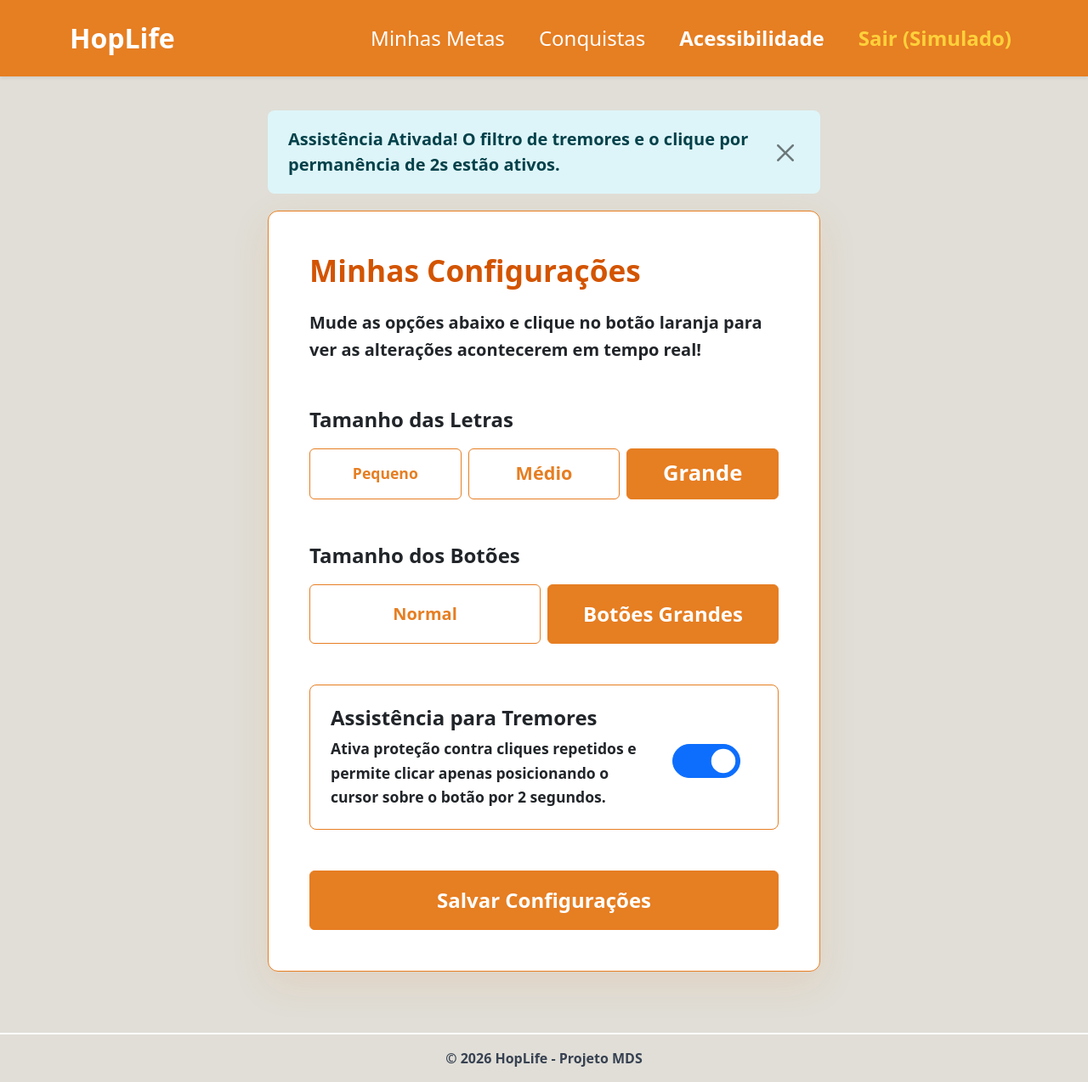
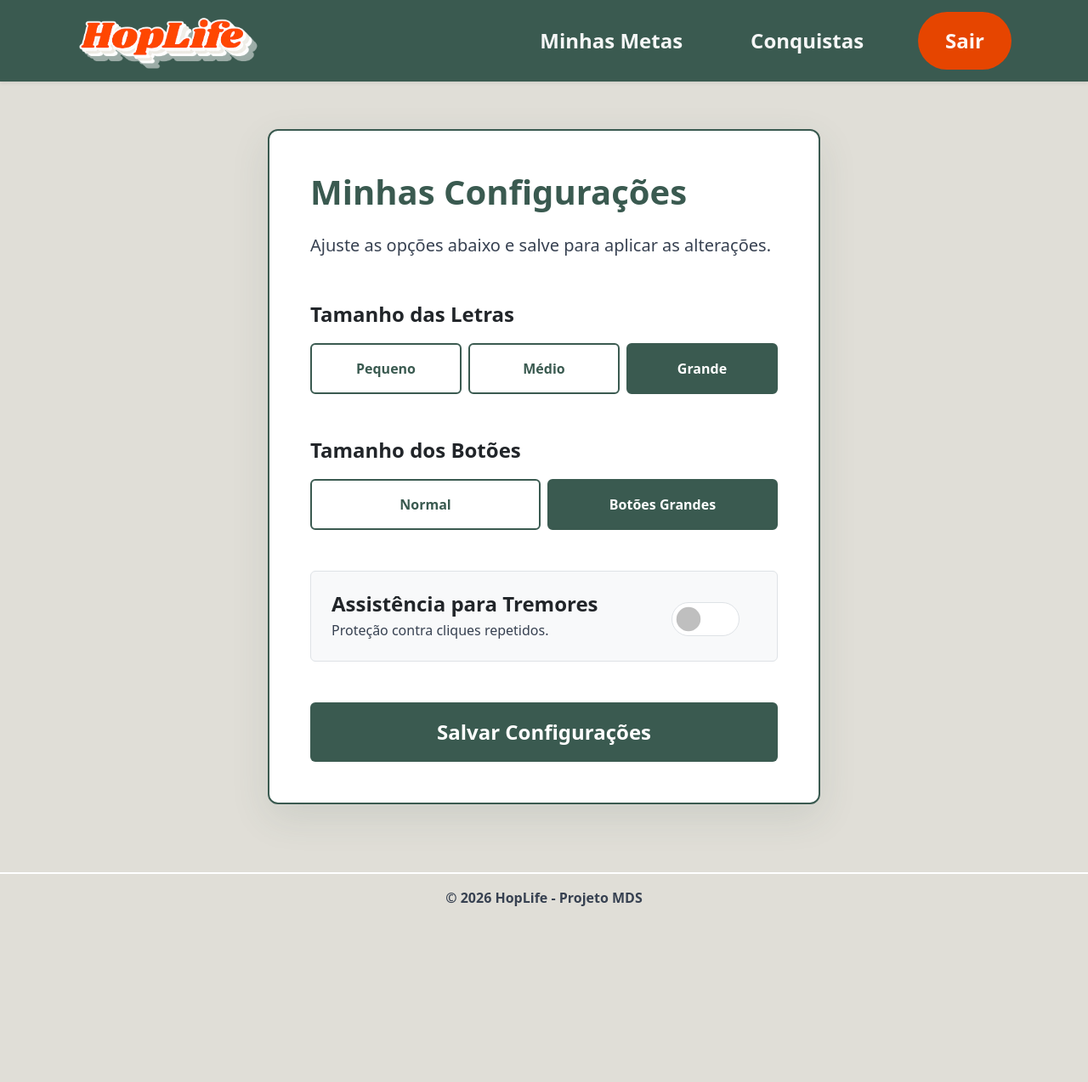
Before and after one commit to FGA0138-MDS-Ajax/2026.1-Hopper, a Django app: page /acessibilidade/ in a window 1280 px wide. Shown: the whole page at 85% size. After the commit the page ends 1067 px from the top, so only its background shows below. Run offline with Django 5.2, Linux system fonts and the light colour scheme.

Commit message:
fix: atualiza interface e cores da pagina de acessibilidade

```diff
--- a/core/templates/acessibilidade.html
+++ b/core/templates/acessibilidade.html
@@ -1,196 +1,82 @@
 {% extends 'base.html' %}
+{% load static %}
 
 {% block conteudo %}
 <style>
-    /* Esconde a navbar nativa da base APENAS nesta página para usarmos a versão esticada */
-    body > nav.navbar { display: none !important; }
-    body { overflow-x: hidden; }
-
-    :root {
-        --hoplife-orange: #E67E22;
-        --hoplife-bg-card: #FFFFFF;
+    /* Card centralizado e estilizado com as cores da Dash principal */
+    .card-acessibilidade {
+        border: 2px solid #3A5A50; /* Verde HopLife */
+        border-radius: 12px;
+        background-color: #FFFFFF;
+        max-width: 650px;
+        width: 100%;
+        box-shadow: 0 15px 45px rgba(58, 90, 80, 0.12) !important;
+        margin-top: 2rem;
+        margin-bottom: 2rem;
     }
 
-    /* Permite que a barra quebre o container da base de forma segura em qualquer tela */
-    .navbar-fullwidth {
-        width: 100vw !important;
-        margin-left: calc(-50vw + 50%);
-        padding-top: 1rem;
-        padding-bottom: 1rem;
-        margin-bottom: 2.5rem;
+    /* Estilo dos botões seguindo a paleta HopLife */
+    .btn-outline-hop {
+        color: #3A5A50 !important;
+        border: 2px solid #3A5A50 !important;
+        background-color: white !important;
+        font-weight: 700;
+        transition: all 0.2s;
     }
-
-    .bg-warm { background-color: var(--hoplife-orange) !important; }
-    .text-warm { color: #D35400 !important; }
-    .fw-bold { font-weight: 700 !important; }
-
-    /* BOTÕES BASE PADRONIZADOS E CENTRALIZADOS */
-    .btn-outline-warm {
-        color: var(--hoplife-orange) !important;
-        background-color: var(--hoplife-bg-card) !important;
-        border: 1px solid var(--hoplife-orange) !important;
-        border-radius: 6px !important;
-        margin: 0 !important;
-        transition: all 0.2s ease-in-out;
-        display: flex;
-        align-items: center;
-        justify-content: center;
-        width: 100%;
-        font-weight: 700;
-    }
-
-    .btn-check:not(:checked) + .btn-outline-warm:hover { background-color: #FCE1CC !important; }
-    .btn-check:checked + .btn-outline-warm {
-        background-color: var(--hoplife-orange) !important;
+    .btn-check:checked + .btn-outline-hop {
+        background-color: #3A5A50 !important;
         color: white !important;
-    }
-
-    /* CLASSES DE PADRONIZAÇÃO DE TAMANHOS (Desktop) */
-    .caixa-letra { height: 60px; }
-    .letra-p { font-size: 1.1rem; }
-    .letra-m { font-size: 1.35rem; }
-    .letra-g { font-size: 1.6rem; }
-
-    /* Caixas de botão com a MESMA ALTURA, apenas com fontes diferentes */
-    .caixa-botao-normal { height: 70px; font-size: 1.25rem; }
-    .caixa-botao-grande { height: 70px; font-size: 1.5rem; }
-
-    /* Card principal com sombra */
-    .card-acessibilidade {
-        border: 1px solid var(--hoplife-orange);
-        border-radius: 12px;
-        background-color: var(--hoplife-bg-card);
-        max-width: 650px;
-        width: 100%;
-        box-shadow: 0 15px 45px rgba(230, 126, 34, 0.12) !important;
-    }
-
-    .caixa-assistencia {
-        border: 1px solid var(--hoplife-orange);
-        border-radius: 8px;
-        background-color: #ffffff;
-    }
-
-    .btn-salvar {
-        background-color: var(--hoplife-orange);
-        color: white !important;
-        border: 1px solid var(--hoplife-orange) !important;
-        border-radius: 6px !important;
-    }
-
-    .btn-salvar:hover {
-        background-color: #D35400 !important;
-        border-color: #D35400 !important;
-    }
-
-    /* Alertas com fontes legíveis */
-    .alerta-azul, .alerta-cinza {
-        border-radius: 8px; max-width: 650px; margin: 0 auto 20px auto;
-        padding: 1.2rem 3.5rem 1.2rem 1.5rem; position: relative; font-weight: 600; font-size: 1.25rem;
-    }
-    .alerta-azul { background-color: #DDF5F9; border: none; color: #04414A; }
-    .alerta-cinza { background-color: #E9ECEF; border: none; color: #212529; }
-
-    .texto-alto-contraste { color: #212529 !important; font-weight: 600; }
-
-    /* REGRAS DE RESPONSIVIDADE PARA CELULARES E TABLETS */
-    @media (max-width: 768px) {
-        .letra-p { font-size: 1rem; }
-        .letra-m { font-size: 1.2rem; }
-        .letra-g { font-size: 1.4rem; }
-
-        /* Caixas de botão com a MESMA ALTURA no celular */
-        .caixa-botao-normal { height: 60px; font-size: 1.1rem; }
-        .caixa-botao-grande { height: 60px; font-size: 1.3rem; }
-
-        .titulo-card { font-size: 1.8rem !important; }
-        .texto-descritivo { font-size: 1.1rem !important; }
-        .alerta-azul, .alerta-cinza { font-size: 1rem; padding: 1rem 3rem 1rem 1rem; }
     }
 </style>
 
-<nav class="navbar navbar-expand-lg navbar-dark bg-warm shadow-sm navbar-fullwidth">
-    <div class="container">
-        <a class="navbar-brand fw-bold fs-2" href="/">HopLife</a>
-        <button class="navbar-toggler" type="button" data-bs-toggle="collapse" data-bs-target="#navbarNav">
-            <span class="navbar-toggler-icon"></span>
-        </button>
-        <div class="collapse navbar-collapse" id="navbarNav">
-            <ul class="navbar-nav ms-auto align-items-center gap-4 fs-4">
-                <li class="nav-item"><a class="nav-link text-white" href="#">Minhas Metas</a></li>
-                <li class="nav-item"><a class="nav-link text-white" href="#">Conquistas</a></li>
-                <li class="nav-item"><a class="nav-link text-white fw-bold active" href="#">Acessibilidade</a></li>
-                <li class="nav-item"><a class="nav-link fw-bold" href="#" style="color: #FFD13B !important;">Sair (Simulado)</a></li>
-            </ul>
-        </div>
-    </div>
-</nav>
+<div class="container py-4">
 
-<div class="pb-5">
-
-    <div id="alertaAzul" class="alert alerta-azul alert-dismissible fade show" role="alert">
-        <strong class="fw-bold">Assistência Ativada!</strong> O filtro de tremores e o clique por permanência de 2s estão ativos.
-        <button type="button" class="btn-close" data-bs-dismiss="alert" aria-label="Close" style="top: 20px; right: 15px;"></button>
+    <div id="alertaAzul" class="alert alert-success d-none" role="alert">
+        <strong>Assistência Ativada!</strong> Filtros e cliques de permanência ativos.
     </div>
 
-    <div id="alertaCinza" class="alert alerta-cinza alert-dismissible fade show d-none" role="alert">
-        <strong class="fw-bold text-dark">Assistência Desativada!</strong> Os recursos de auxílio motor foram desativados.
-        <button type="button" class="btn-close" data-bs-dismiss="alert" aria-label="Close" style="top: 20px; right: 15px;"></button>
+    <div id="alertaCinza" class="alert alert-secondary d-none" role="alert">
+        <strong>Assistência Desativada!</strong> Recursos de auxílio motor desativados.
     </div>
 
-    <div class="card-acessibilidade p-3 p-md-5 mx-auto">
+    <div class="card-acessibilidade p-4 p-md-5 mx-auto">
 
-        <h1 class="text-warm fw-bold mb-4 titulo-card" style="font-size: 2.2rem;">Minhas Configurações</h1>
-        <p class="texto-alto-contraste mb-4 mb-md-5 texto-descritivo" style="font-size: 1.25rem; line-height: 1.6;">
-            Mude as opções abaixo e clique no botão laranja para ver as alterações acontecerem em tempo real!
+        <h1 class="text-hop-green fw-bolder mb-4">Minhas Configurações</h1>
+        <p class="text-escuro mb-5 fs-5">
+            Ajuste as opções abaixo e salve para aplicar as alterações.
         </p>
 
         <form>
-            <div class="mb-4 mb-md-5">
+            <div class="mb-5">
                 <label class="fw-bold text-dark mb-3 d-block fs-4">Tamanho das Letras</label>
-                <div class="row g-2 align-items-stretch">
-                    <div class="col-12 col-md-4">
-                        <input type="radio" class="btn-check" name="tamanho_letra" id="letra_pequena" autocomplete="off">
-                        <label class="btn btn-outline-warm caixa-letra letra-p" for="letra_pequena">Pequeno</label>
+                <div class="row g-2">
+                    <div class="col-4"><input type="radio" class="btn-check" name="tamanho_letra" id="letra_pequena"><label class="btn btn-outline-hop w-100 py-3" for="letra_pequena">Pequeno</label></div>
+                    <div class="col-4"><input type="radio" class="btn-check" name="tamanho_letra" id="letra_media"><label class="btn btn-outline-hop w-100 py-3" for="letra_media">Médio</label></div>
+                    <div class="col-4"><input type="radio" class="btn-check" name="tamanho_letra" id="letra_grande" checked><label class="btn btn-outline-hop w-100 py-3" for="letra_grande">Grande</label></div>
+                </div>
+            </div>
+
+            <div class="mb-5">
+                <label class="fw-bold text-dark mb-3 d-block fs-4">Tamanho dos Botões</label>
+                <div class="row g-2">
+                    <div class="col-6"><input type="radio" class="btn-check" name="tamanho_botao" id="botao_normal"><label class="btn btn-outline-hop w-100 py-3" for="botao_normal">Normal</label></div>
+                    <div class="col-6"><input type="radio" class="btn-check" name="tamanho_botao" id="botao_grande" checked><label class="btn btn-outline-hop w-100 py-3" for="botao_grande">Botões Grandes</label></div>
+                </div>
+            </div>
+
+            <div class="p-4 mb-5 border rounded bg-light">
+                <div class="d-flex justify-content-between align-items-center">
+                    <div>
+                        <h4 class="fw-bold text-dark mb-1">Assistência para Tremores</h4>
+                        <p class="text-escuro mb-0">Proteção contra cliques repetidos.</p>
                     </div>
-                    <div class="col-12 col-md-4">
-                        <input type="radio" class="btn-check" name="tamanho_letra" id="letra_media" autocomplete="off">
-                        <label class="btn btn-outline-warm caixa-letra letra-m" for="letra_media">Médio</label>
-                    </div>
-                    <div class="col-12 col-md-4">
-                        <input type="radio" class="btn-check" name="tamanho_letra" id="letra_grande" autocomplete="off" checked>
-                        <label class="btn btn-outline-warm caixa-letra letra-g" for="letra_grande">Grande</label>
+                    <div class="form-check form-switch fs-1">
+                        <input class="form-check-input" type="checkbox" role="switch" id="switchTremores">
                     </div>
                 </div>
             </div>
 
-            <div class="mb-4 mb-md-5">
-                <label class="fw-bold text-dark mb-3 d-block fs-4">Tamanho dos Botões</label>
-                <div class="row g-2 align-items-stretch">
-                    <div class="col-12 col-md-6">
-                        <input type="radio" class="btn-check" name="tamanho_botao" id="botao_normal" autocomplete="off">
-                        <label class="btn btn-outline-warm caixa-botao-normal" for="botao_normal">Normal</label>
-                    </div>
-                    <div class="col-12 col-md-6">
-                        <input type="radio" class="btn-check" name="tamanho_botao" id="botao_grande" autocomplete="off" checked>
-                        <label class="btn btn-outline-warm caixa-botao-grande" for="botao_grande">Botões Grandes</label>
-                    </div>
-                </div>
-            </div>
-
-            <div class="caixa-assistencia p-3 p-md-4 mb-4 d-flex flex-column flex-md-row justify-content-between align-items-md-center gap-3">
-                <div class="pe-md-4">
-                    <h4 class="fw-bold text-dark mb-2">Assistência para Tremores</h4>
-                    <p class="texto-alto-contraste mb-0" style="line-height: 1.6; font-size: 1.1rem;">
-                        Ativa proteção contra cliques repetidos e permite clicar apenas posicionando o cursor sobre o botão por 2 segundos.
-                    </p>
-                </div>
-                <div class="form-check form-switch fs-1 mb-0 align-self-start align-self-md-auto">
-                    <input class="form-check-input" type="checkbox" role="switch" id="switchTremores" checked>
-                </div>
-            </div>
-
-            <button type="button" class="btn btn-salvar w-100 fw-bold py-3 mt-3 mt-md-4 fs-4">
+            <button type="button" class="btn btn-principal w-100 fw-bold py-3 fs-4" style="background-color: #3A5A50;">
                 Salvar Configurações
             </button>
         </form>
```
